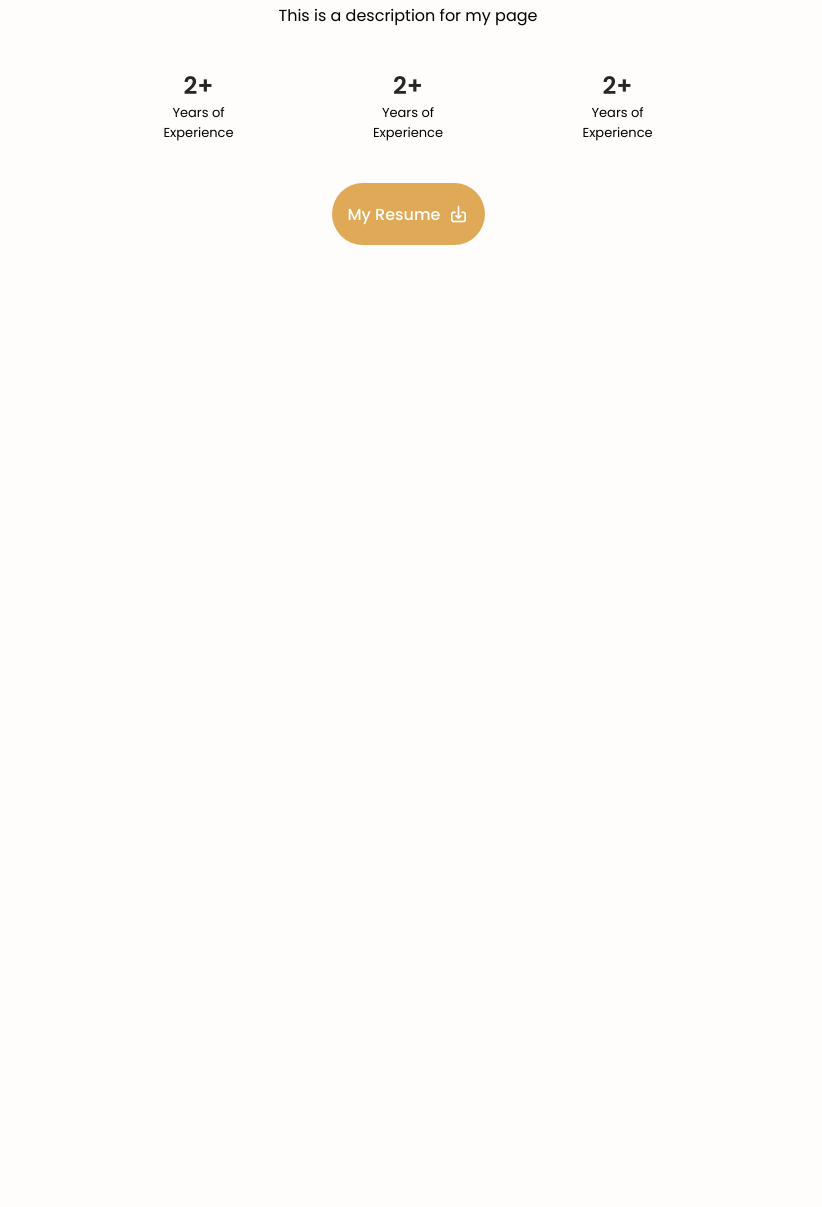
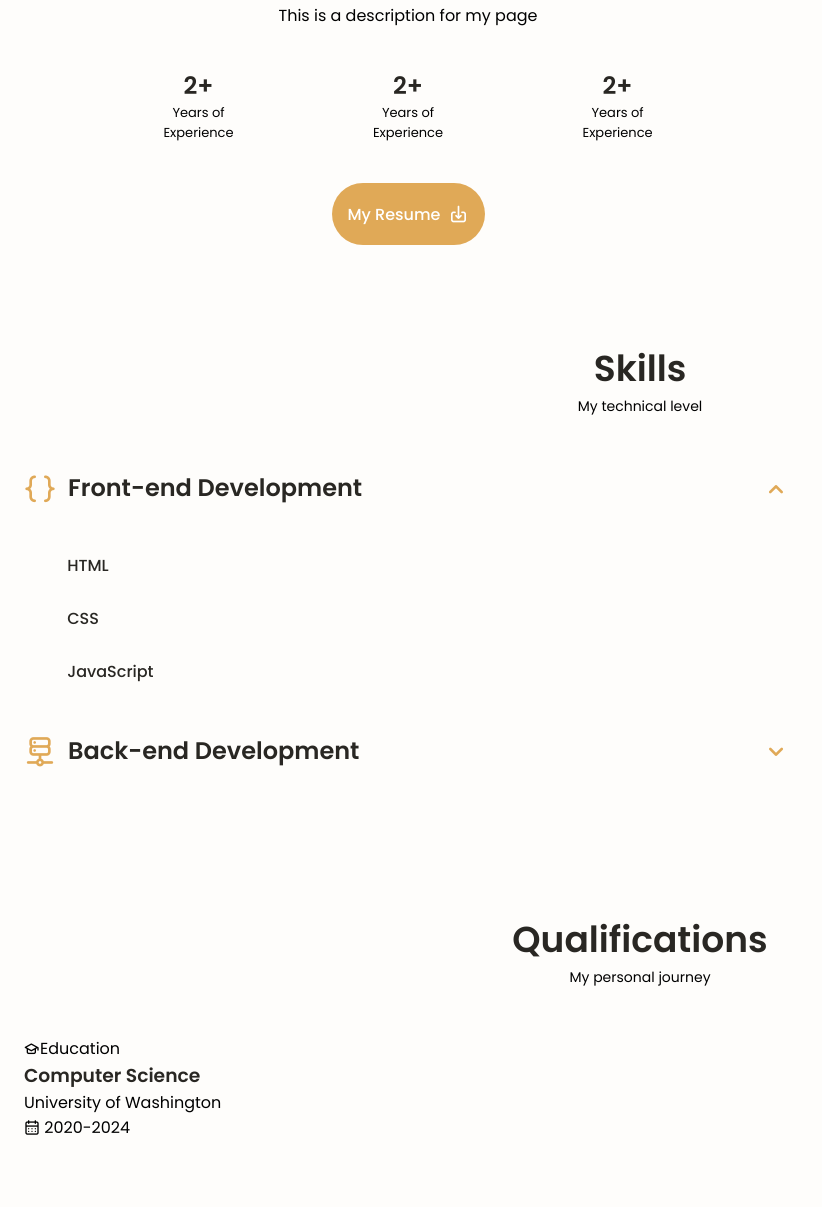
Before and after one commit to harmony-shirk/Personal-Website, a plain HTML site: page personal-website/index.html in a window 1280 px wide. Shown: the part 866-2073 px from the top of the page, without its empty margins (0-822 px from the left). Before the commit the page ends 1223 px from the top, so only its background shows below. Drawn offline with nearby package versions, Linux system fonts and the light colour scheme; a web font is replaced by a local one.

Commit message:
moving computers :(

```diff
--- a/personal-website/index.html
+++ b/personal-website/index.html
@@ -147,7 +147,122 @@
         </div>
       </section>
 
-      <!--================== SKILLS ==============================-->
+      <!--======================= SKILLS ==============================-->
+      <section class="skills section" id="skills">
+        <h2 class="section_title">Skills</h2>
+        <span class="section_subtitle">My technical level</span>
+
+        <div class="skills_container container grid">
+          <div>
+            <!--======================= SKILLS 1 ==============================-->
+            <div class="skills_content skills_open">
+              <div class="skills_header">
+                <i class="uil uil-brackets-curly skills_icon"></i>
+
+                <div>
+                  <h1 class="skills_titles">Front-end Development</h1>
+                </div>
+
+                <i class="uil uil-angle-down skills_arrow"></i>
+              </div>
+
+              <div class="skills_list grid">
+                <div class="skills_data">
+                  <div class="skills_titles">
+                    <h3 class="skills_name">HTML</h3>
+                  </div>
+                </div>
+
+                <div class="skills_data">
+                  <div class="skills_titles">
+                    <h3 class="skills_name">CSS</h3>
+                  </div>
+                </div>
+
+                <div class="skills_data">
+                  <div class="skills_titles">
+                    <h3 class="skills_name">JavaScript</h3>
+                  </div>
+                </div>
+              </div>
+            </div>
+
+            <!--======================= SKILLS 2 ==============================-->
+            <div class="skills_content skills_close">
+              <div class="skills_header">
+                <i class="uil uil-server-network skills_icon"></i>
+
+                <div>
+                  <h1 class="skills_titles">Back-end Development</h1>
+                </div>
+
+                <i class="uil uil-angle-down skills_arrow"></i>
+              </div>
+
+              <div class="skills_list grid">
+                <div class="skills_data">
+                  <div class="skills_titles">
+                    <h3 class="skills_name">Java</h3>
+                  </div>
+                </div>
+
+                <div class="skills_data">
+                  <div class="skills_titles">
+                    <h3 class="skills_name">C</h3>
+                  </div>
+                </div>
+
+                <div class="skills_data">
+                  <div class="skills_titles">
+                    <h3 class="skills_name">Node.js</h3>
+                  </div>
+                </div>
+              </div>
+            </div>
+          </div>
+        </div>
+      </section>
+
+      <!--================== QUALIFICATIONS ==============================-->
+      <section class="qualification section">
+        <h2 class="section_title">Qualifications</h2>
+        <span class="section_subtitle">My personal journey</span>
+
+        <div class="qualification_container container">
+          <div class="qualification_tabs">
+            <div class="qualification_button">
+              <div class="qualification_button button-flex">
+                <i class="uil uil-graduation-cap qualification_icon"></i>
+                Education
+              </div>
+              <!-- <div class="qualification_button button-flex">
+                <i class="uil uil-briefcase-alt qualification_icon"></i>
+                Work
+              </div> -->
+            </div>
+
+            <div class="qualification_sections">
+              <!--================== QUALIFICATIONS CONTENT 1 ==============================-->
+              <div class="qualification_content">
+                <div class="qualification_data">
+                  <div>
+                    <h3 class="qualification_title">Computer Science</h3>
+                    <span class="qualification_subtitle">University of Washington</span>
+                    <div class="qualification_calendar">
+                      <i class="uil uil-calendar-alt"></i>
+                      2020-2024
+                    </div>
+                  </div>
+                  <div>
+                    <span class="qualification_rounder"></span>
+                    <span class="qualification_line"></span>
+                  </div>
+                </div>
+              </div>
+            </div>
+          </div>
+        </div>
+      </section>
 
     </main>
 
--- a/personal-website/index.js
+++ b/personal-website/index.js
@@ -4,6 +4,9 @@
   const navToggle = id("nav-toggle");
   const navClose = id("nav-close");
   const navLink = qsa('.nav_link');
+
+  const skillsContent = document.getElementsByClassName('skills_content');
+  const skillsHeader = qsa('.skills_header');
 
   window.addEventListener("load", init);
 
@@ -19,12 +22,25 @@
       });
     }
     navLink.forEach(n => n.addEventListener('click', linkAction));
+
+    skillsHeader.forEach(el => el.addEventListener('click', toggleSkills));
   }
 
   /*================== REMOVE MENU MOBILE ====================*/
   function linkAction() {
     let navMenu = id('nav-menu');
     navMenu.classList.remove('show-menu');
+  }
+
+  /*================== ACCORDIAN SKILLS ====================*/
+  function toggleSkills() {
+    let itemClass = this.parentNode.className;
+    for (let i = 0; i < skillsContent.length; i++) {
+      skillsContent[i].className = "skills_content skills_close";
+    }
+    if (itemClass === "skills_content skills_close") {
+      this.parentNode.className = "skills_content skills_open";
+    }
   }
 
 
--- a/personal-website/styles.css
+++ b/personal-website/styles.css
@@ -356,3 +356,68 @@ html {
   display: flex;
   justify-content: center;
 }
+
+/*================ SKLLLS ======================*/
+.skills_container {
+  row-gap: 0;
+}
+
+.skills_header {
+  display: flex;
+  align-items: center;
+  margin-bottom: var(--mb-2-5);
+  cursor: pointer;
+}
+
+.skills_icon, .skills_arrow {
+  font-size: 2rem;
+  color: var(--first-color);
+}
+
+.skills_icon {
+  margin-right: var(--mb-0-75);
+}
+
+.skills_title {
+  font-size: var(--h3-font-size);
+}
+
+.skills_subtitle {
+  font-size: var(--small-font-size);
+  color: var(--text-color-light);
+}
+
+.skills_arrow {
+  margin-left: auto;
+  transition: .4s;
+}
+
+.skills_list {
+  row-gap: 1.5rem;
+  padding-left: 2.7rem;
+}
+
+.skills_titles {
+  display: flex;
+  justify-content: space-between;
+  margin-bottom: var(--mb-0-25);
+}
+
+.skills_name {
+  font-size: var(--normal-font-size);
+  font-weight: var(--font-medium);
+}
+
+.skills_close .skills_list {
+  height: 0;
+  overflow: hidden;
+}
+
+.skills_open .skills_list{
+  height: max-content;
+  margin-bottom: var(--mb-2-5);
+}
+
+.skills_open .skills_arrow {
+  transform: rotate(-180deg);
+}
```
